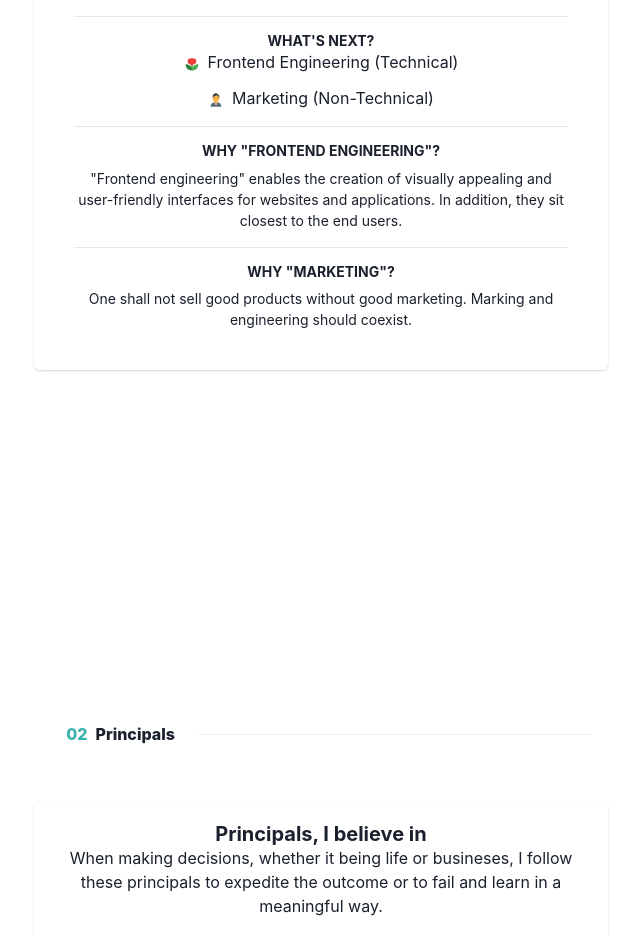
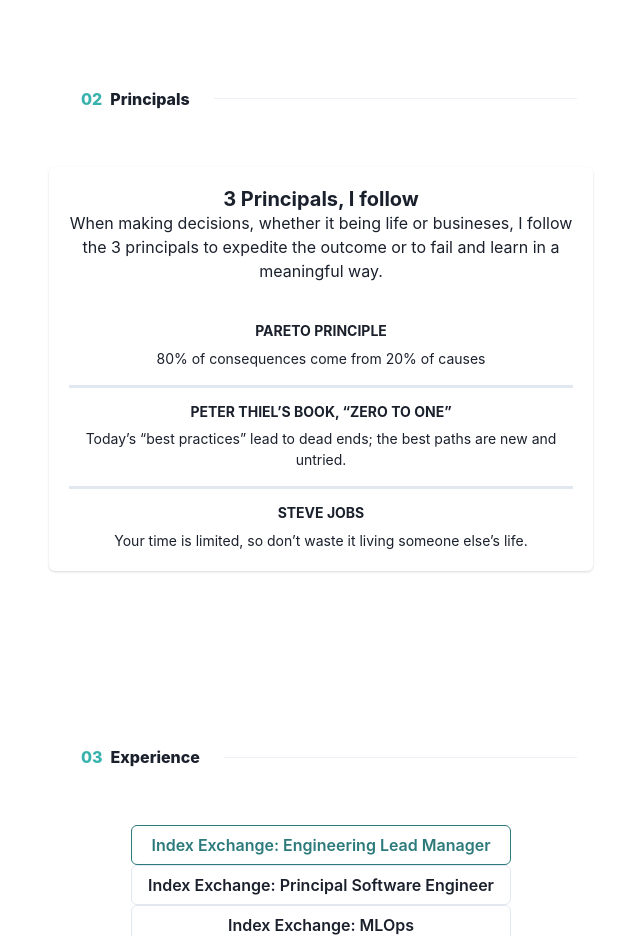
Before and after one commit to taihwa-song/react-portfolio, a React (Create React App) app: page / in a window 1280 px wide. Shown: the part 1864-2800 px from the top of the page, without its empty margins (319-959 px from the left). Built offline with nearby package versions, Linux system fonts and the light colour scheme.

Commit message:
add projects

```diff
--- a/package.json
+++ b/package.json
@@ -18,6 +18,7 @@
     "@types/react-dom": "^18.2.0",
     "framer-motion": "^10.12.4",
     "react": "^18.2.0",
+    "react-awesome-reveal": "^4.2.3",
     "react-dom": "^18.2.0",
     "react-icons": "^4.8.0",
     "react-scripts": "5.0.1",
--- a/src/App.tsx
+++ b/src/App.tsx
@@ -5,6 +5,7 @@
 import Header from './components/Header'
 import About from './components/About'
 import Principals from './components/Principals'
+import Experience from './components/Experience'
 
 function App() {
   const color = 'teal'
@@ -14,6 +15,7 @@
       <Header color={color} />
       <About color={color} />
       <Principals color={color} />
+      <Experience color={color} />
     </div>
   )
 }
--- a/src/components/About.tsx
+++ b/src/components/About.tsx
@@ -28,12 +28,12 @@
 
 export default function About({color}: {color: string}) {
   return (
-    <Container id="about">
+    <Container maxW={'xl'} id="about">
       <Stack
         textAlign={'center'}
         spacing={{base: 8, md: 14}}
         pb={{base: 20, md: 36}}
-        pt={{base: 36, md: 52}}>
+        pt={{base: 15, md: 30}}>
         <Stack align="center" direction="row" px={4}>
           <HStack mx={4}>
             <Text color={`${color}.400`} fontWeight={800}>
@@ -43,7 +43,6 @@
           </HStack>
           <Divider orientation="horizontal" />
         </Stack>
-
         <Card>
           <CardHeader>
             <Stack spacing="4" align="center">
@@ -55,8 +54,10 @@
                 src="https://i.ibb.co/qMNjHhf/square.png"
                 alt="Taihwa Song"
               />
+            </Stack>
+          </CardHeader>
           <CardBody>
-                <Stack divider={<StackDivider />} spacing="4">
+            <Stack divider={<StackDivider borderWidth={2} />} spacing="4">
               <Box>
                 <Heading size="xs" textTransform="uppercase">
                   What I did
@@ -67,16 +68,16 @@
                     Eng Lead Manager
                   </ListItem>
                   <ListItem>
-                        <ListIcon as={FcBarChart} color="green.500" />
-                        Data scientist
+                    <ListIcon as={FcFilingCabinet} color="green.500" />
+                    Backend Principal Engineer
                   </ListItem>
                   <ListItem>
                     <ListIcon as={FcMindMap} color="green.500" />
                     Machine Learning Engineer
                   </ListItem>
                   <ListItem>
-                        <ListIcon as={FcFilingCabinet} color="green.500" />
-                        Backend Engineer
+                    <ListIcon as={FcBarChart} color="green.500" />
+                    Data scientist
                   </ListItem>
                   <ListItem>
                     <ListIcon as={FcDam} color="green.500" />
@@ -86,7 +87,7 @@
               </Box>
               <Box>
                 <Heading size="xs" textTransform="uppercase">
-                      Why so many roles?
+                  A story behide the roles
                 </Heading>
                 <Text pt="2" fontSize="sm">
                   It's a little bit of "many" needed for creativity and innovation.
@@ -94,42 +95,17 @@
               </Box>
               <Box>
                 <Heading size="xs" textTransform="uppercase">
-                      What's next?
+                  Next milestone
                 </Heading>
                 <List spacing={3}>
                   <ListItem>
                     <ListIcon as={FcCloseUpMode} color="green.500" />
-                        Frontend Engineering (Technical)
-                      </ListItem>
-                      <ListItem>
-                        <ListIcon as={FcBusinessman} color="green.500" />
-                        Marketing (Non-Technical)
+                    Frontend Engineering
                   </ListItem>
                 </List>
               </Box>
-                  <Box>
-                    <Heading size="xs" textTransform="uppercase">
-                      Why "frontend engineering"?
-                    </Heading>
-                    <Text pt="2" fontSize="sm">
-                      "Frontend engineering" enables the creation of visually appealing
-                      and user-friendly interfaces for websites and applications. In
-                      addition, they sit closest to the end users.
-                    </Text>
-                  </Box>
-                  <Box>
-                    <Heading size="xs" textTransform="uppercase">
-                      Why "marketing"?
-                    </Heading>
-                    <Text pt="2" fontSize="sm">
-                      One shall not sell good products without good marketing. Marking and
-                      engineering should coexist.
-                    </Text>
-                  </Box>
             </Stack>
           </CardBody>
-            </Stack>
-          </CardHeader>
         </Card>
       </Stack>
     </Container>
--- /dev/null
+++ b/src/components/Experience.tsx
@@ -0,0 +1,111 @@
+import {
+  Container,
+  Text,
+  Stack,
+  HStack,
+  Divider,
+  Center,
+  ButtonGroup,
+  Button,
+  Card,
+  CardHeader,
+  CardBody,
+  Flex,
+  Image,
+  Box,
+  List,
+  ListItem,
+  ListIcon,
+  VStack,
+  StackDivider
+} from '@chakra-ui/react'
+import {useState} from 'react'
+import data from '../data/PortfolioData'
+import {Fade} from 'react-awesome-reveal'
+import {ChevronRightIcon} from '@chakra-ui/icons'
+
+const allSelected = 'All'
+
+export default function Experience({color}: {color: string}) {
+  const experiences = data.experiences
+  const [selected, setSelected] = useState(experiences[0].shortSummary)
+
+  const handleSelected = (value: string) => {
+    setSelected(value)
+  }
+
+  return (
+    <Container maxW={'xl'} id="experiences">
+      <Stack
+        textAlign={'center'}
+        spacing={{base: 8, md: 14}}
+        pb={{base: 20, md: 36}}
+        pt={{base: 15, md: 30}}>
+        <Stack align="center" direction="row" px={4}>
+          <HStack mx={4}>
+            <Text color={`${color}.400`} fontWeight={800}>
+              03
+            </Text>
+            <Text fontWeight={800}>Experience</Text>
+          </HStack>
+          <Divider orientation="horizontal" />
+        </Stack>
+        <Center>
+          <ButtonGroup variant="outline">
+            <VStack spacing={0} align="stretch">
+              {experiences.map(exp => (
+                <Button
+                  colorScheme={selected === exp.shortSummary ? `${color}` : 'gray'}
+                  onClick={() => handleSelected(exp.shortSummary)}>
+                  {exp.shortSummary}
+                </Button>
+              ))}
+            </VStack>
+          </ButtonGroup>
+        </Center>
+        <Stack px={4} spacing={4}>
+          {experiences
+            .filter(
+              exp => exp.shortSummary.includes(selected) || selected === allSelected
+            )
+            .map(exp => (
+              <Fade direction="up" triggerOnce={true}>
+                <Card key={exp.company} size="sm">
+                  <CardHeader>
+                    <Flex justifyContent="space-between">
+                      <HStack>
+                        <Image src={exp.image} h={50} />
+                        <Box px={2}>
+                          <Text fontWeight={600} align="left">
+                            {exp.company}
+                          </Text>
+                          <Text align="left">{exp.role}</Text>
+                        </Box>
+                      </HStack>
+                      <Text px={2} fontWeight={300}>
+                        {exp.getWorkPeriod()}
+                      </Text>
+                    </Flex>
+                  </CardHeader>
+                  <CardBody>
+                    <List textAlign="left" spacing={3}>
+                      {exp.points.map((item, index) => (
+                        <ListItem key={index}>
+                          <ListIcon
+                            boxSize={6}
+                            as={ChevronRightIcon}
+                            color={`${color}.500`}
+                          />
+                          {item}
+                        </ListItem>
+                      ))}
+                    </List>
+                  </CardBody>
+                </Card>
+              </Fade>
+            ))}
+        </Stack>
+      </Stack>
+    </Container>
+  )
+}
--- a/src/components/Navigation.tsx
+++ b/src/components/Navigation.tsx
@@ -29,6 +29,9 @@
             About
           </Button>
           <Button variant="ghost" fontSize="sm">
+            Principals
+          </Button>
+          <Button variant="ghost" fontSize="sm">
             Experience
           </Button>
           <Button variant="ghost" fontSize="sm">
--- a/src/components/Principals.tsx
+++ b/src/components/Principals.tsx
@@ -14,12 +14,12 @@
 
 export default function Principals({color}: {color: string}) {
   return (
-    <Container id="about">
+    <Container maxW={'xl'} id="principals">
       <Stack
         textAlign={'center'}
         spacing={{base: 8, md: 14}}
         pb={{base: 20, md: 36}}
-        pt={{base: 36, md: 52}}>
+        pt={{base: 15, md: 30}}>
         <Stack align="center" direction="row" px={4}>
           <HStack mx={4}>
             <Text color={`${color}.400`} fontWeight={800}>
@@ -32,15 +32,15 @@
 
         <Card>
           <CardHeader>
-            <Heading size="md">Principals, I believe in</Heading>
+            <Heading size="md">3 Principals, I follow</Heading>
             <Text>
-              When making decisions, whether it being life or busineses, I follow these
+              When making decisions, whether it being life or busineses, I follow the 3
               principals to expedite the outcome or to fail and learn in a meaningful way.
             </Text>
           </CardHeader>
 
           <CardBody>
-            <Stack divider={<StackDivider />} spacing="4">
+            <Stack divider={<StackDivider borderWidth={2} />} spacing="4">
               <Box>
                 <Heading size="xs" textTransform="uppercase">
                   Pareto Principle
--- /dev/null
+++ b/src/data/Experience.tsx
@@ -0,0 +1,45 @@
+export interface Experience {
+  company: string
+  shortSummary: string
+  role: string
+  image: string
+  period: {
+    startDate: Date
+    endDate: Date
+  }
+  points: string[]
+  getWorkPeriod(): string
+}
+
+export const makeExperience = (
+  company: string,
+  shortSummary: string,
+  role: string,
+  image: string,
+  startDate: Date,
+  endDate: Date,
+  points: string[]
+) => {
+  const e: Experience = {
+    company: company,
+    shortSummary: shortSummary,
+    role: role,
+    image: image,
+    period: {
+      startDate: startDate,
+      endDate: endDate
+    },
+    points: points,
+    getWorkPeriod: () => {
+      const shortMonthName = new Intl.DateTimeFormat('en-US', {month: 'short'}).format
+      const monthStart = shortMonthName(startDate)
+      const monthEnd = shortMonthName(endDate)
+
+      const yearStart = startDate.getFullYear().toString().substring(2)
+      const yearEnd = endDate.getFullYear().toString().substring(2)
+
+      return `${monthStart}'${yearStart} - ${monthEnd}'${yearEnd}`
+    }
+  }
+  return e
+}
--- /dev/null
+++ b/src/data/PortfolioData.tsx
@@ -0,0 +1,72 @@
+import {Experience, makeExperience} from './Experience'
+
+export type PortfolioData = {
+  experiences: Experience[]
+}
+const data: PortfolioData = {
+  experiences: [
+    makeExperience(
+      'Index Exchange',
+      'Index Exchange: Engineering Lead Manager',
+      'Engineering Lead Manager',
+      'https://www.indexexchange.com/tachyon/2021/11/cropped-Index_LogoSuite-10.png',
+      new Date('2022-03-01'),
+      new Date('2023-02-01'),
+      [
+        'Leading an ML & Optimization team increasing the efficiency of platform dynamics together with teams abroad',
+        'Skills: AWS, PySpark, Jupyter'
+      ]
+    ),
+
+    makeExperience(
+      'Index Exchange',
+      'Index Exchange: Principal Software Engineer',
+      'Data Scientist',
+      'https://www.indexexchange.com/tachyon/2021/11/cropped-Index_LogoSuite-10.png',
+      new Date('2021-03-01'),
+      new Date('2022-03-01'),
+      [
+        'Developed a request optimization solution via a machine learning solution with a group of five engineers',
+        'Introduced and instantiated components of MLOps into the company which allowed management of a training pipeline via DAG.',
+        'Skills: GoLang, Python, AWS, PySpark, Jupyter'
+      ]
+    ),
+    makeExperience(
+      'Index Exchange',
+      'Index Exchange: MLOps',
+      'MLOps',
+      'https://www.indexexchange.com/tachyon/2021/11/cropped-Index_LogoSuite-10.png',
+      new Date('2019-07-01'),
+      new Date('2021-03-01'),
+      ['point 1', 'point 2']
+    ),
+    makeExperience(
+      'Index Exchange',
+      'Index Exchange: Backend Engineer',
+      'Backend Engineer',
+      'https://www.indexexchange.com/tachyon/2021/11/cropped-Index_LogoSuite-10.png',
+      new Date('2016-01-01'),
+      new Date('2019-07-01'),
+      [
+        'Building an ad exchange system handling 300 billion requests every day',
+        'Building CI/CD pipelines for development and deployment automations',
+        'Skills: GoLang'
+      ]
+    ),
+    makeExperience(
+      'Index Exchange',
+      'Casale Media: Testing',
+      'Software Developer In Test',
+      'https://www.indexexchange.com/tachyon/2021/11/cropped-Index_LogoSuite-10.png',
+      new Date('2014-11-01'),
+      new Date('2016-01-01'),
+      [
+        'Planning and designing test strategies',
+        'Executing tests and analyzing results',
+        'Skills: Perl, Unit Testing, Regression Testing'
+      ]
+    )
+  ]
+}
+
+export default data
```
Also changed, not shown: src/components/Header.tsx (+16 -4 lines), 1 other file (tests, documents, lock files or other folders). Lines whose indentation alone changed are shown as unchanged.
